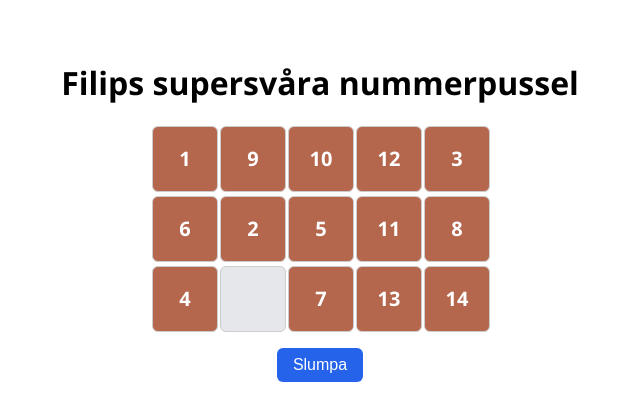
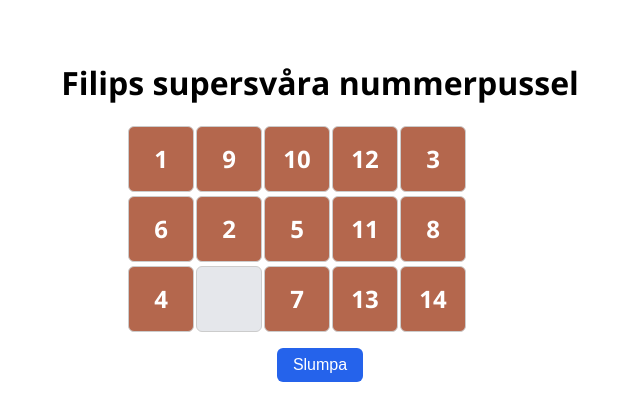
Before and after one commit to filiplyrheden/Nummerpussel, a React (Vite) app: page / in a window 1280 px wide. Shown: the top 420 px of the page, without its empty margins (320-960 px from the left). Built offline with nearby package versions, Linux system fonts and the light colour scheme.

Commit message:
Updated CSS for better responsiveness

```diff
--- a/src/components/Board.css
+++ b/src/components/Board.css
@@ -3,4 +3,5 @@
   gap: 4px;
   justify-content: center;
   margin-bottom: 1rem;
+  max-width: 90vw;
 }
--- a/src/components/Square.css
+++ b/src/components/Square.css
@@ -1,12 +1,13 @@
 .square {
-  width: 64px;
-  height: 64px;
+  aspect-ratio: 1;
+  width: 100%;
+  max-width: 80px;
+  font-size: clamp(1rem, 2.5vw, 1.5rem);
   display: flex;
   align-items: center;
   justify-content: center;
   border: 1px solid #ccc;
   border-radius: 6px;
-  font-size: 1.25rem;
   font-weight: bold;
 }
 
```
